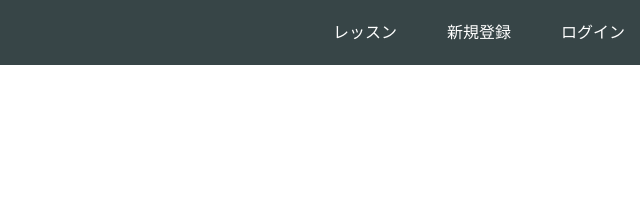
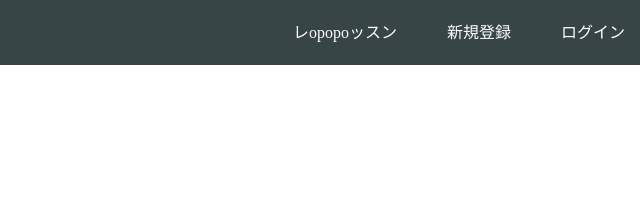
Before and after one commit to kouto50502092/kouto, a plain HTML site: page index.html in a window 1280 px wide. Shown: the top 207 px of the page, 640-1280 px from the left. Drawn offline with Linux system fonts and the light colour scheme.

Commit message:
Update index.html

```diff
--- a/index.html
+++ b/index.html
@@ -15,7 +15,7 @@
       </div>
       <span class="fa fa-bars menu-icon"></span>
       <div class="header-right">
-        <a href="#">レッスン</a>
+        <a href="#">レopopoッスン</a>
         <a href="#">新規登録</a>
         <a href="#" class="login">ログイン</a>
       </div>
```
